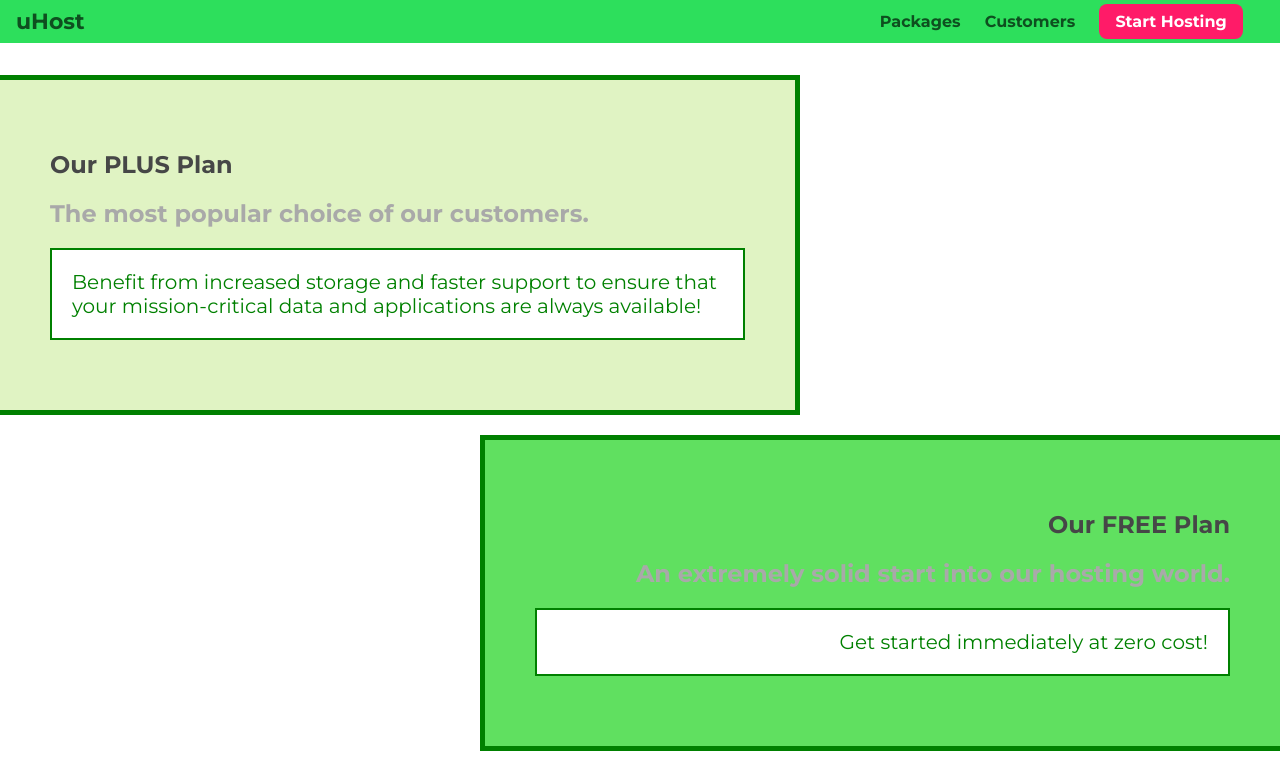
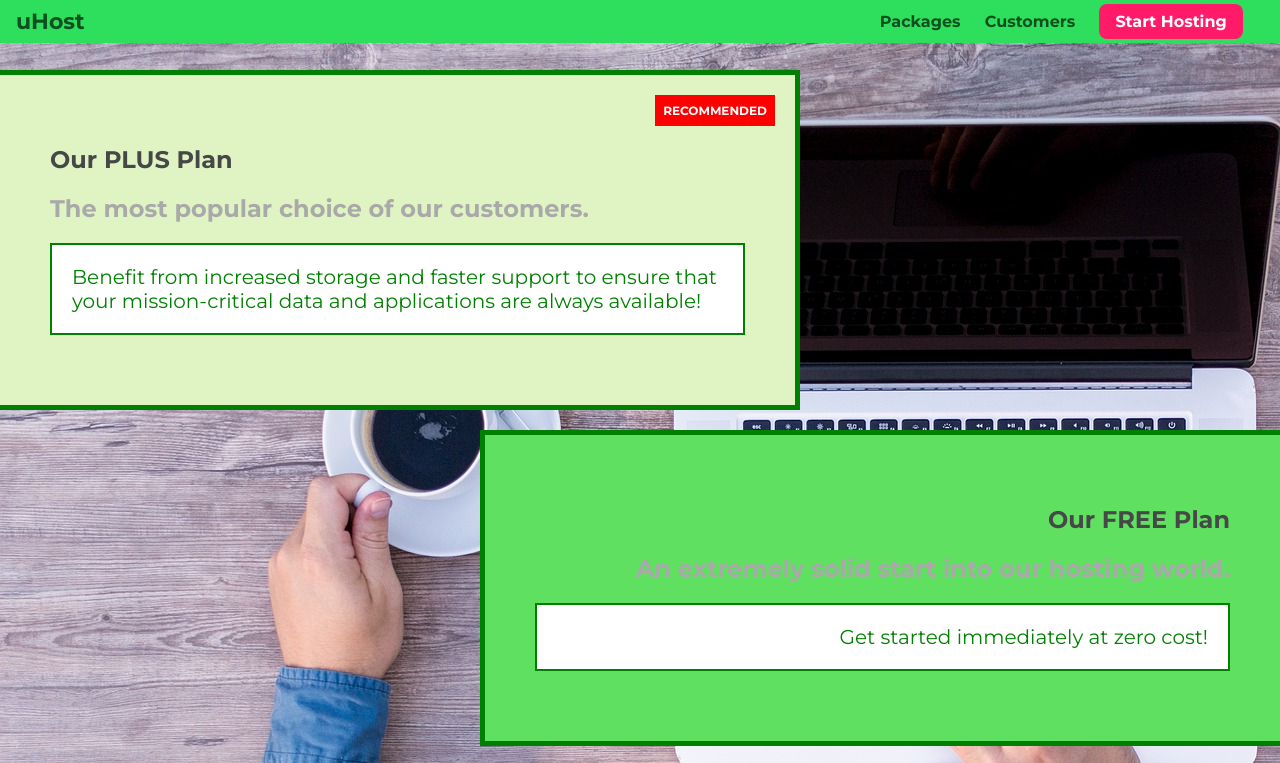
Before and after one commit to stefism/css-by-udemy, a plain HTML site: page diving-deeper-02-adding-the-header/packages/index.html in a window 1280 px wide. Shown: the top 763 px of the page. Drawn offline with Linux system fonts and the light colour scheme.

Commit message:
07.03.23

```diff
--- a/diving-deeper-02-adding-the-header/main.css
+++ b/diving-deeper-02-adding-the-header/main.css
@@ -144,6 +144,7 @@ ul {
   width: 100%;
   background: #2ddf5c;
   padding: 8px 16px;
+  position: fixed;
 }
 
 .main-header > div {
--- a/diving-deeper-02-adding-the-header/packages/index.html
+++ b/diving-deeper-02-adding-the-header/packages/index.html
@@ -14,6 +14,7 @@
   </head>
 
   <body>
+    <div class="background"></div>
     <header class="main-header">
       <div>
         <a href="../index.html" class="main-header__brand"> uHost </a>
@@ -34,9 +35,10 @@
     </header>
 
     <main>
-      <section class="section-title">
+      <section class="section-title plus">
         <a href="#">
           <h1 class="section-title__h1">Our PLUS Plan</h1>
+          <h2 class="badge">RECOMMENDED</h2>
           <h2 class="section-title__h2">
             The most popular choice of our customers.
           </h2>
--- a/diving-deeper-02-adding-the-header/packages/packages.css
+++ b/diving-deeper-02-adding-the-header/packages/packages.css
@@ -1,14 +1,37 @@
 main {
-  margin-top: 32px;
+  margin-top: 70px;
+}
+
+.background {
+  background: url("../images/plans-background.jpg");
+  position: fixed;
+  width: 100%;
+  height: 100%;
+  top: 0px;
+  left: 0px;
+  z-index: -1; /* z-index може да се прилага само за елементи, на които пропертито position е различно от дефолтното, което е static. fixed и absolute position изваждат елементите от флоула на страницата. fixed се позиционира спрямо видимата част на страницата. position се позиционира в зависимост. (виж коментара по-долу на position: absolute;) */
 }
 
 .section-title {
+  position: relative; /* position: relative не изважда елемента от флоула на страницата. В случая го ползваме за да може спрямо него, да позиционираме .badge елемента. Също така, когато дадем на елемент position: relative, той може да се мести спрямо него си самия с указването на top, bottom, left, right пропертитата, без да е необходимо над него да има друг елемент с приложена позиция. Ако е дете на друг еелемент, той може да излезне извън парент елемента и да се вижда, че е излазъл извън него. За да не се вижда, че е излазъл извън парент елемента си, на парент елемента му, трябва да дадем проперти overflow: hidden. Ако приложим overflow: hidden на body тага, няма да има ефект. Трябва да приложим overflow: hidden и на html тага за да проработи overflow: hidden и на body тага. */
   background: #e0f3c3;
   width: 800px;
   border: 5px solid green;
   border-left: none;
   padding: 50px;
   margin: 10px 0px;
+}
+
+.badge {
+  position: absolute;
+  /* position: absolute - ако няма обграждащи го над него елементи, като например ако не е сложен в div таг, елемента се позиционира спрямо html тага. Ако е вложен в друг таг елемент на който има приложено проперти position, което е различно от дефолтното, той се позиционира спрямо него. */
+  font-size: 12px;
+  color: white;
+  background: red;
+  top: 0px;
+  right: 0px;
+  margin: 20px;
+  padding: 8px;
 }
 
 .section-title:hover {
--- a/diving-deeper-02-adding-the-header/shared.css
+++ b/diving-deeper-02-adding-the-header/shared.css
@@ -34,6 +34,10 @@ body {
   width: 100%;
   background: #2ddf5c;
   padding: 8px 16px;
+  position: fixed;
+  z-index: 1;
+  top: 0px;
+  left: 0px;
 }
 
 .main-header > div {
```
Also changed, not shown: diving-deeper-02-adding-the-header/images/plans-background.jpg (added).
